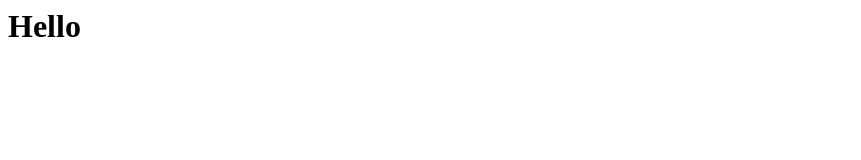
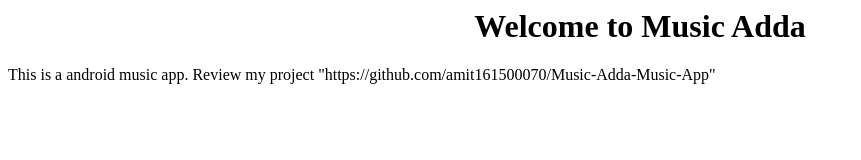
Before and after one commit to amittiwari1998/Music-Adda-Music-App, a plain HTML site: page index.html in a window 1280 px wide. Shown: the whole page, without its empty margins (0-861 px from the left). Drawn offline with Linux system fonts and the light colour scheme.

Commit message:
Update index.html

```diff
--- a/index.html
+++ b/index.html
@@ -1,5 +1,7 @@
 <html>
 <body>
-<h1>Hello</h1>
+<h1 align="center">Welcome to Music Adda</h1>
+<p>This is a android music app. Review my project "https://github.com/amit161500070/Music-Adda-Music-App"</p>
+
 </body>
 </head>
```
